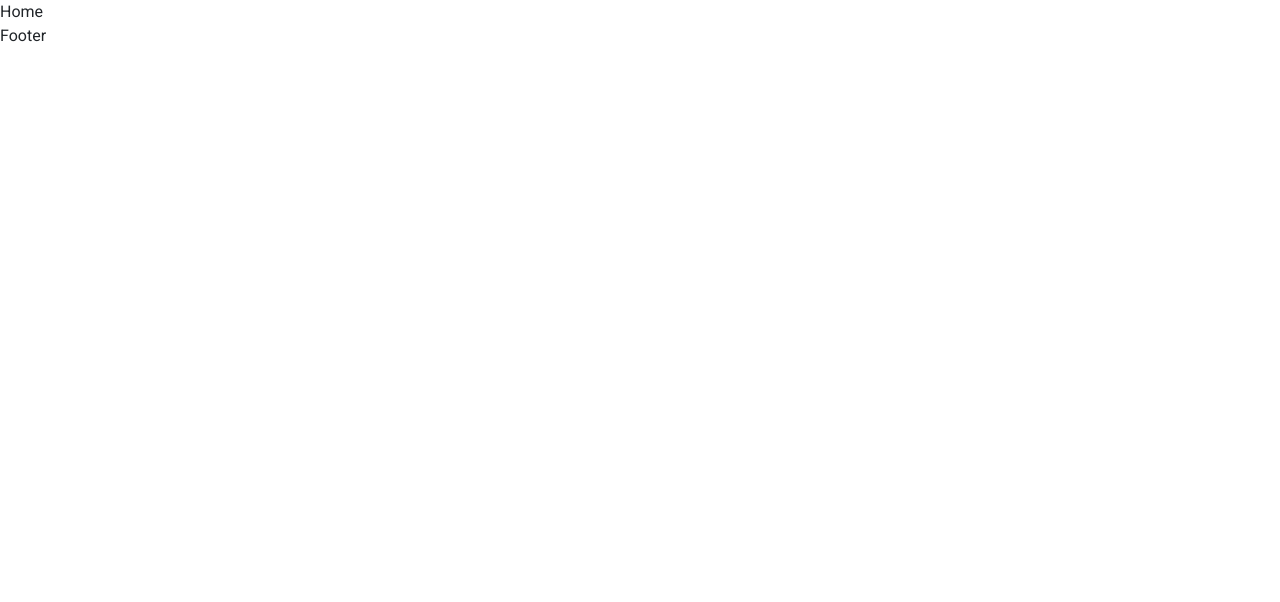
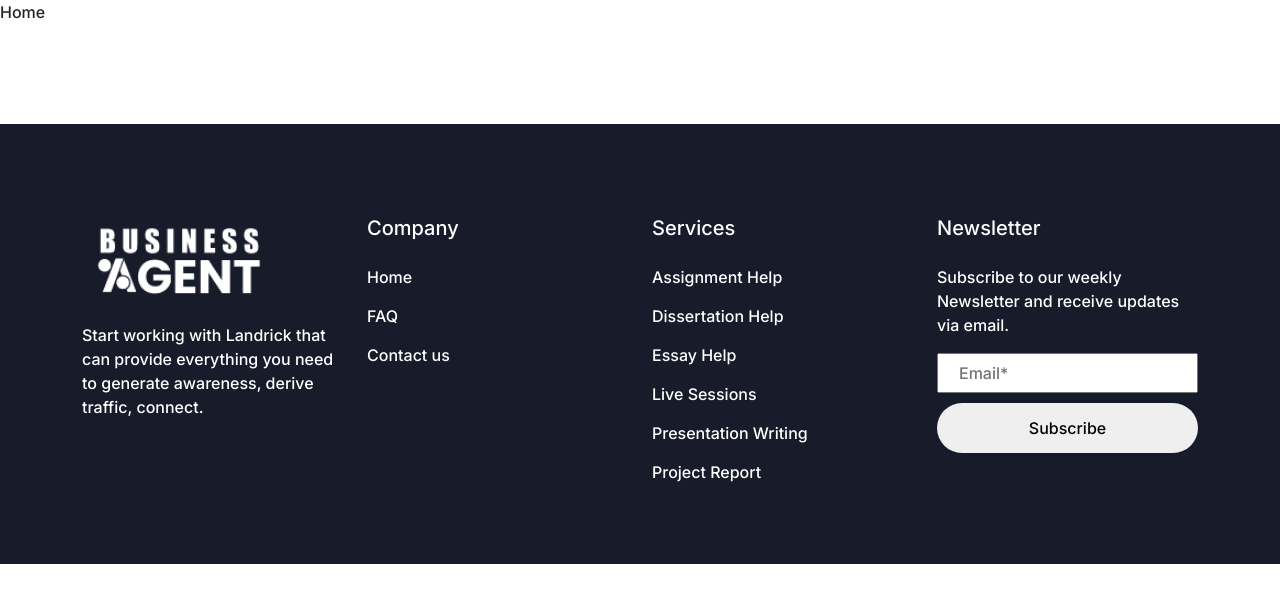
Before and after one commit to TahaAhmed63/bussinessagent, a React (Create React App) app: page / in a window 1280 px wide. Shown: the top 602 px of the page. Built offline with nearby package versions, Linux system fonts and the light colour scheme.

Commit message:
'footer'

```diff
--- a/src/App.css
+++ b/src/App.css
@@ -1,6 +1,233 @@
 @import url('https://fonts.googleapis.com/css2?family=Inter:wght@200;500&family=Montserrat:wght@300;400;500&family=Roboto:wght@400;700&display=swap');
 body{
-    font-family: 'Inter', sans-serif;
-font-family: 'Montserrat', sans-serif;
-font-family: 'Roboto', sans-serif;
+    font-family: 'Inter';
+
 }
+.footer-top-area {
+    margin-top: 100px;
+    padding-top: 100px;
+    padding-bottom: 20px;
+}
+.footer-top-area {
+    padding-top: 92px;
+    padding-bottom: 20px;
+}
+.footer-widget {
+    margin-bottom: 60px;
+}
+.footer-logo {
+    position: relative;
+    top: -10px;
+}
+.footer-widget p {
+    color: white;
+}
+.footer-title {
+    font-size: 20px;
+    margin-bottom: 25px;
+    color: white;
+}
+
+/* ----------------------------------------------------
+    Footer About Widget
+---------------------------------------------------- */
+/* footer-address */
+.footer-address ul {
+    margin: 0;
+    padding: 0;
+}
+
+.footer-address ul li {
+    list-style: none;
+    display: block;
+    margin-top: 8px;
+}
+
+.footer-address ul li:after {
+    display: block;
+    clear: both;
+    content: "";
+}
+
+.footer-address ul li .footer-address-icon {
+    float: left;
+    margin-right: 15px;
+}
+
+.footer-address ul li .footer-address-info {
+    overflow: hidden;
+}
+
+.footer-address ul li .footer-address-info p {
+    margin-bottom: 0;
+}
+
+/* ----------------------------------------------------
+    Footer Menu Widget
+---------------------------------------------------- */
+/* footer-menu */
+.footer-menu ul {
+    margin: 0;
+    padding: 0;
+}
+
+.footer-menu ul li {
+    list-style: none;
+    margin-top: 0px;
+    margin-bottom: 15px;
+    position: relative;
+    color: white;
+
+}
+
+.footer-menu ul li a {
+    position: relative;
+    text-decoration: none;
+    color: white;
+}
+
+.footer-menu ul li a::before {
+    position: absolute;
+    content: "//";
+    left: 0;
+    top: 50%;
+    transform: translateY(-50%);
+    transition: inherit;
+    opacity: 0;
+    visibility: hidden;
+    margin-left: -20px;
+    color: var(--ltn__secondary-color);
+}
+
+.footer-menu ul li:hover a {
+    padding-left: 20px;
+}
+
+.footer-menu ul li:hover a::before {
+    opacity: 1;
+    visibility: visible;
+    margin-left: 0;
+}
+.footer-menu ul ul {
+    margin-left: 15px;
+}
+
+/* footer-menu-widget-2-column */
+.footer-menu-widget-2-column {
+    padding-left: 30px;
+}
+
+.footer-menu-widget-2-column .footer-menu {
+    width: 50%;
+    float: left;
+}
+
+.footer-menu-widget-2-column .footer-menu:nth-child(odd) {
+    padding-left: 20px;
+}
+
+.footer-menu-widget-2-column ul {
+    margin: 0;
+}
+
+.footer-menu-widget-2-column ul li {
+    font-weight: 600;
+}
+
+/* ----------------------------------------------------
+    Footer Newsletter Widget
+---------------------------------------------------- */
+.footer-newsletter form {
+    position: relative;
+}
+
+.footer-newsletter input[type="email"] {
+    margin: 0;
+    height: 40px;
+    width: 100%;
+    padding-left: 20px;
+}
+
+.footer-newsletter .btn-wrapper {
+    position: absolute;
+    top: 0;
+    right: 0;
+    margin: 0;
+    height: 100%;
+}
+
+.footer-newsletter .btn-wrapper .btn {
+    padding: 0 18px;
+    height: 100%;
+}
+
+/* ----------------------------------------------------
+    Footer Timeline Widget
+---------------------------------------------------- */
+.ltn__footer-timeline-widget {
+    padding: 50px 50px 40px;
+    border-bottom: 5px solid;
+    border-color: #bc3928;
+    margin-top: -92px;
+}
+
+.ltn__footer-timeline-widget .footer-title {
+    font-size: 36px;
+}
+
+.ltn__footer-timeline-widget ul {
+    margin: 0;
+    padding: 0;
+}
+
+.ltn__footer-timeline-widget ul li {
+    list-style: none;
+    /* font-family: var(--ltn__heading-font); */
+    font-weight: 700;
+    border-bottom: 1px solid;
+    border-color: #103034;
+    padding-bottom: 10px;
+    margin-top: 10px;
+}
+
+.ltn__footer-timeline-widget ul li:last-child {
+    border-bottom: 0;
+    padding-bottom: 0;
+}
+
+.ltn__footer-timeline-widget ul li:last-child span {
+    font-weight: 700;
+}
+
+.ltn__footer-timeline-widget ul li span {
+    float: right;
+    font-weight: 600;
+}
+
+
+/* ----------------------------------------------------
+    Footer Blog Widget
+---------------------------------------------------- */
+.ltn__footer-blog-item {
+    border-bottom: 1px solid;
+    border-color: #103034;
+    margin-bottom: 20px;
+}
+
+.ltn__footer-blog-item:last-child {
+    border-bottom: 0;
+    margin-bottom: 0;
+}
+
+.ltn__footer-blog-item .ltn__blog-meta {
+    margin-bottom: 5px;
+}
+
+.ltn__footer-blog-item .ltn__blog-meta i {
+    color: var(--ltn__secondary-color);
+    margin-right: 5px;
+}
+
+.ltn__footer-blog-item .ltn__blog-title {
+    font-size: 20px;
+}
--- a/src/components/Footer.js
+++ b/src/components/Footer.js
@@ -1,9 +1,100 @@
-import React from 'react'
+import { Link } from "react-router-dom";
+import logo from '../assets/logoFooter.png'
+const Footer = () => {
 
-const Footer = () => {
+
   return (
-    <div>Footer</div>
-  )
-}
+    <>
+      <footer className="ltn__footer-area">
+        <div className="footer-top-area section-bg-2 plr--5" style={{backgroundColor:'#171B2A'}}>
+          <div className="container">
+            <div className="row">
+              <div className="col-xl-3 col-md-6 col-sm-6 col-12">
+                <div className="footer-widget footer-about-widget">
+                  <div className="footer-logo">
+                    <div className="site-logo">
+                      <img
+                        src={logo}
+                        width="200px"
+                        alt="Logo"
+                      />
+                    </div>
+                  </div>
+                  <p>
+                    Start working with Landrick that can provide everything you need to generate awareness, derive traffic, connect.
+                  </p>
+                </div>
+              </div>
+              <div className="col-xl-3 col-md-6 col-sm-6 col-12">
+                <div className="footer-widget footer-menu-widget clearfix">
+                  <h4 className="footer-title">Company</h4>
+                  <div className="footer-menu go-top">
+                    <ul>
+                      <li>
+                        <Link to="/">Home</Link>
+                      </li>
+                      <li>
+                        <Link to="/faq">FAQ</Link>
+                      </li>
+                      <li>
+                        <Link to="/contact">Contact us</Link>
+                      </li>
+                    </ul>
+                  </div>
+                </div>
+              </div>
+              <div className="col-xl-3 col-md-6 col-sm-6 col-12">
+                <div className="footer-widget footer-menu-widget clearfix">
+                  <h4 className="footer-title">Services</h4>
+                  <div className="footer-menu go-top">
+                    <ul>
+                      <li>
+                        <Link to="/services">Assignment Help</Link>
+                      </li>
+                      <li>
+                        <Link to="/DissertationHelp">Dissertation Help</Link>
+                      </li>
+                      <li>
+                        <Link to="/EssayHelp">Essay Help</Link>
+                      </li>
+                      <li>
+                        <Link to="/Livesession">Live Sessions</Link>
+                      </li>
+                      <li>
+                        <Link to="/PresentationWriting">Presentation Writing</Link>
+                      </li>
+                      <li>
+                        <Link to="/projectReport">Project Report</Link>
+                      </li>
+                    </ul>
+                  </div>
+                </div>
+              </div>
+              <div className="col-xl-3 col-md-6 col-sm-12 col-12">
+                <div className="footer-widget footer-newsletter-widget">
+                  <h4 className="footer-title">Newsletter</h4>
+                  <p>Subscribe to our weekly Newsletter and receive updates via email.</p>
+                  <div className="footer-newsletter">
+                    <form action="#">
+                      <input type="email" name="email" placeholder="Email*" />
+                      <button style={{width:'100%',height:'50px',marginTop:'10px',borderRadius:'40px',outline:'none',border:'none'}}>
+                        Subscribe
+                      </button>
+                      {/* <div className="btn-wrapper">
+                        <button className="theme-btn-1 btn" type="submit">
+                          <i className="fas fa-location-arrow" />
+                        </button>
+                      </div> */}
+                    </form>
+                  </div>
+                </div>
+              </div>
+            </div>
+          </div>
+        </div>
+      </footer>
+    </>
+  );
+};
 
-export default Footer
+export default Footer;
--- a/src/pages/FromCorporation/FromAcorporation.js
+++ b/src/pages/FromCorporation/FromAcorporation.js
@@ -1,5 +1,5 @@
 import React from 'react'
-import Banner from '../../components/Banner'
+import Banner from './Banner'
 import './FromAcorporation.css'
 import Section2 from './Section2'
 import Section3 from './Section3'
```
Also changed, not shown: src/assets/logoFooter.png (added), src/pages/FromCorporation/Banner.js (renamed from src/components/Banner.js).
